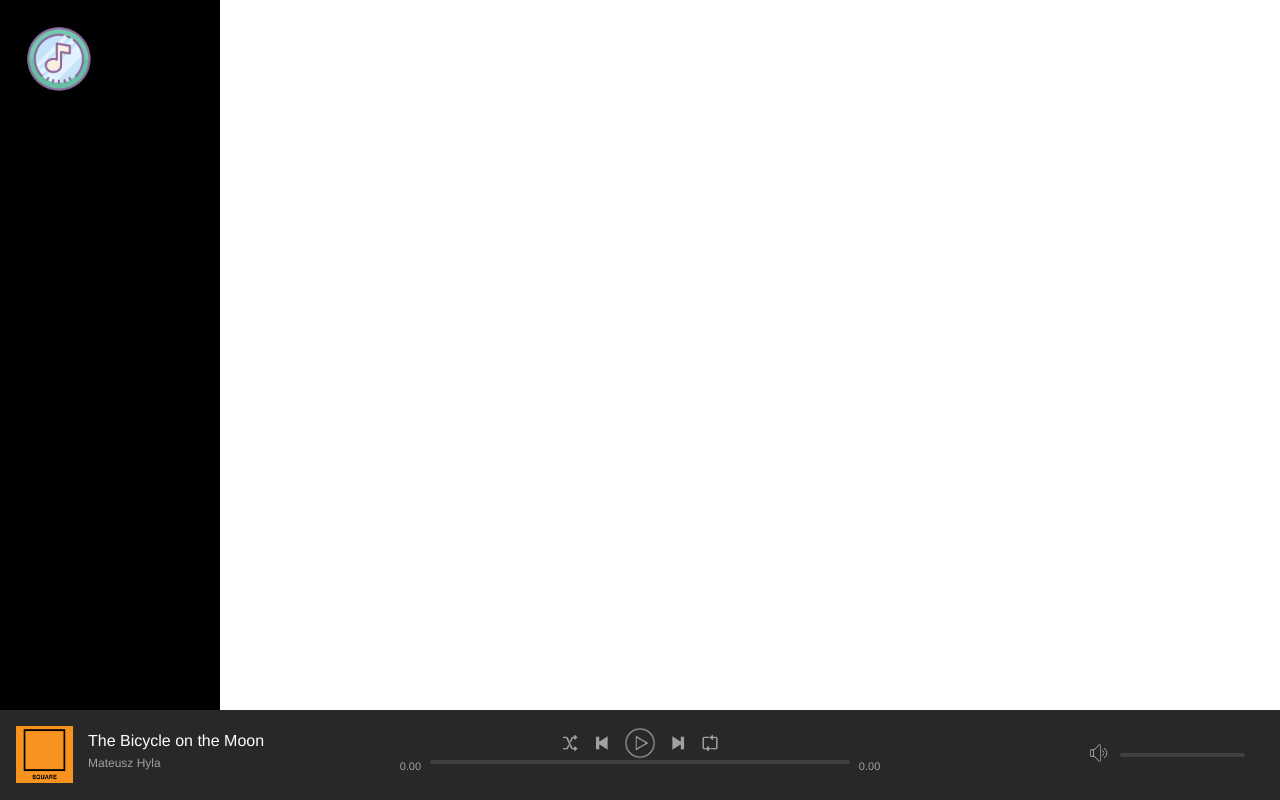
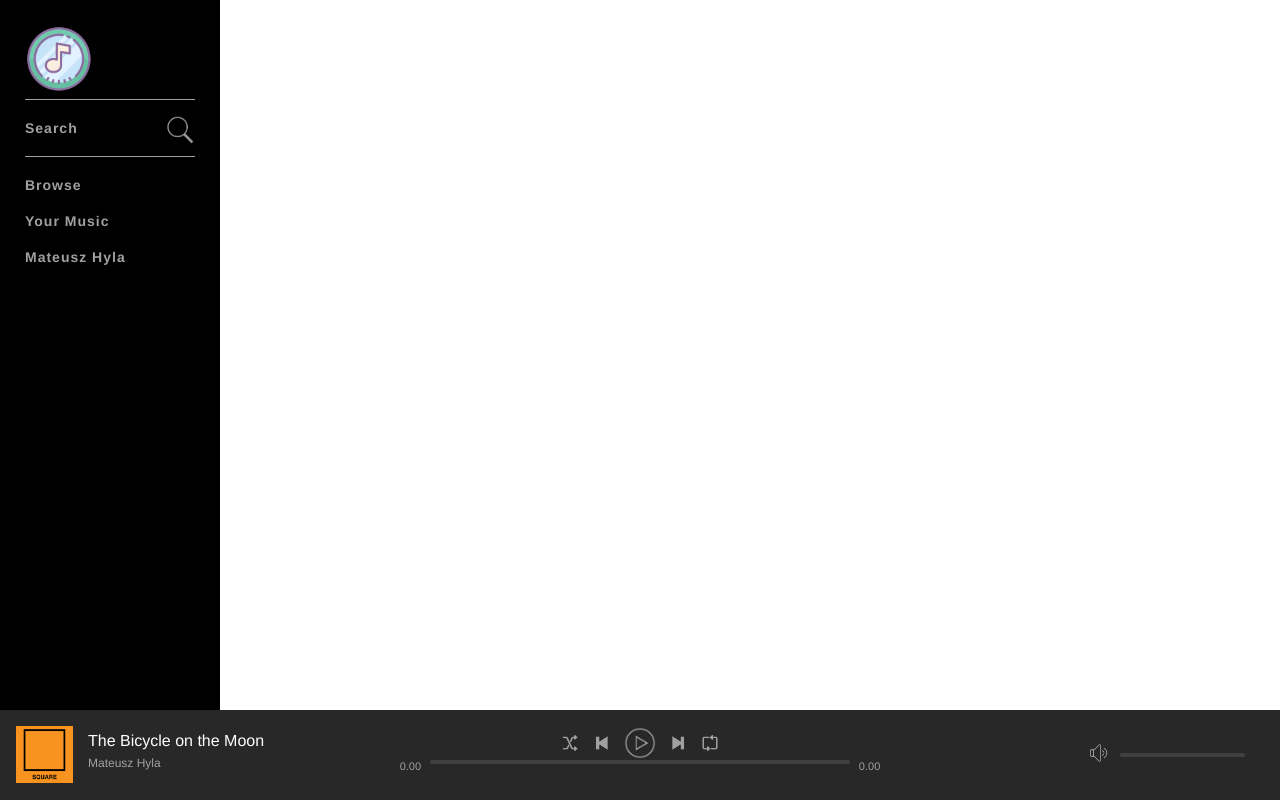
Before and after one commit to eccololo/Slotify, a PHP site: page / in a window 1280 px wide. Run offline with PHP 8.4, Linux system fonts and the light colour scheme; the visitor is signed in with stand-in values (Sample User, id 1).

Commit message:
working on navigation links

```diff
--- a/assets/css/style.css
+++ b/assets/css/style.css
@@ -167,3 +167,33 @@ html, body {
 .logo img {
     width: 70px;
 }
+
+.navBar .group {
+    border-top: 1px solid #a0a0a0;
+    padding: 10px 0;
+}
+
+.navBar .group:first-of-type {
+    margin-top: 4px;
+}
+
+.navItem {
+    padding: 10px 0;
+    font-size: 14px;
+    font-weight: 700;
+    display: block;
+    letter-spacing: 1px;
+    position: relative;
+}
+
+.navItemLink {
+    text-decoration: none;
+    color: #a0a0a0;
+}
+
+.navItemLink .icon {
+    position: absolute;
+    top: 5px;
+    right: 0;
+    width: 30px;
+}
--- a/index.php
+++ b/index.php
@@ -25,6 +25,29 @@
                          <a href="index.php" class="logo">
                               <img src="assets/images/icons/logo.png" alt="">
                          </a>
+
+                         <div class="group">
+                              <div class="navItem">
+                                   <a href="search.php" class="navItemLink">Search
+                                        <img src="assets/images/icons/search.png" class="icon" alt="Search">
+                                   </a>
+                              </div>
+                         </div>
+
+                         <div class="group">
+                              <div class="navItem">
+                                   <a href="browse.php" class="navItemLink">Browse</a>
+                              </div>
+                              <div class="navItem">
+                                   <a href="yourMusic.php" class="navItemLink">Your Music</a>
+                              </div>
+                              <div class="navItem">
+                                   <a href="profile.php" class="navItemLink">Mateusz Hyla</a>
+                              </div>
+                         </div>
+
+
+
                     </nav>
                </div>
           </div>
```
